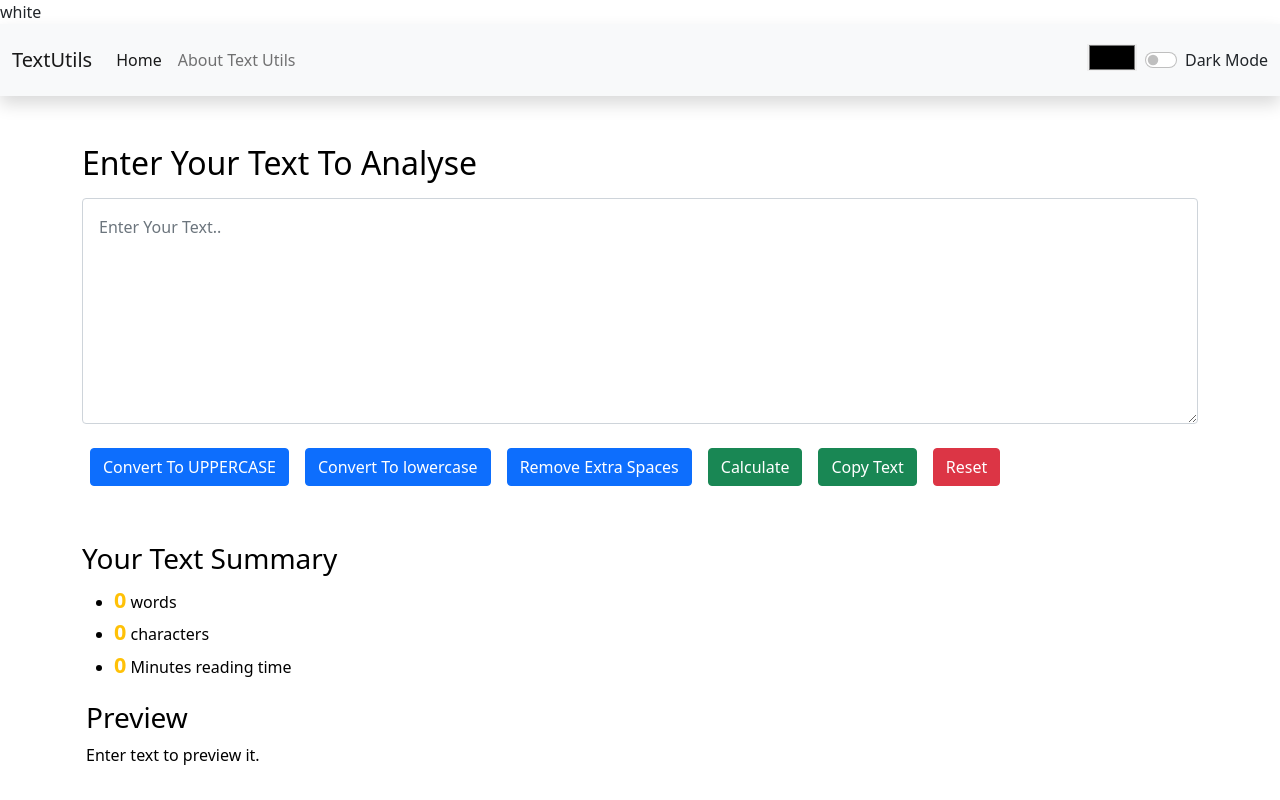
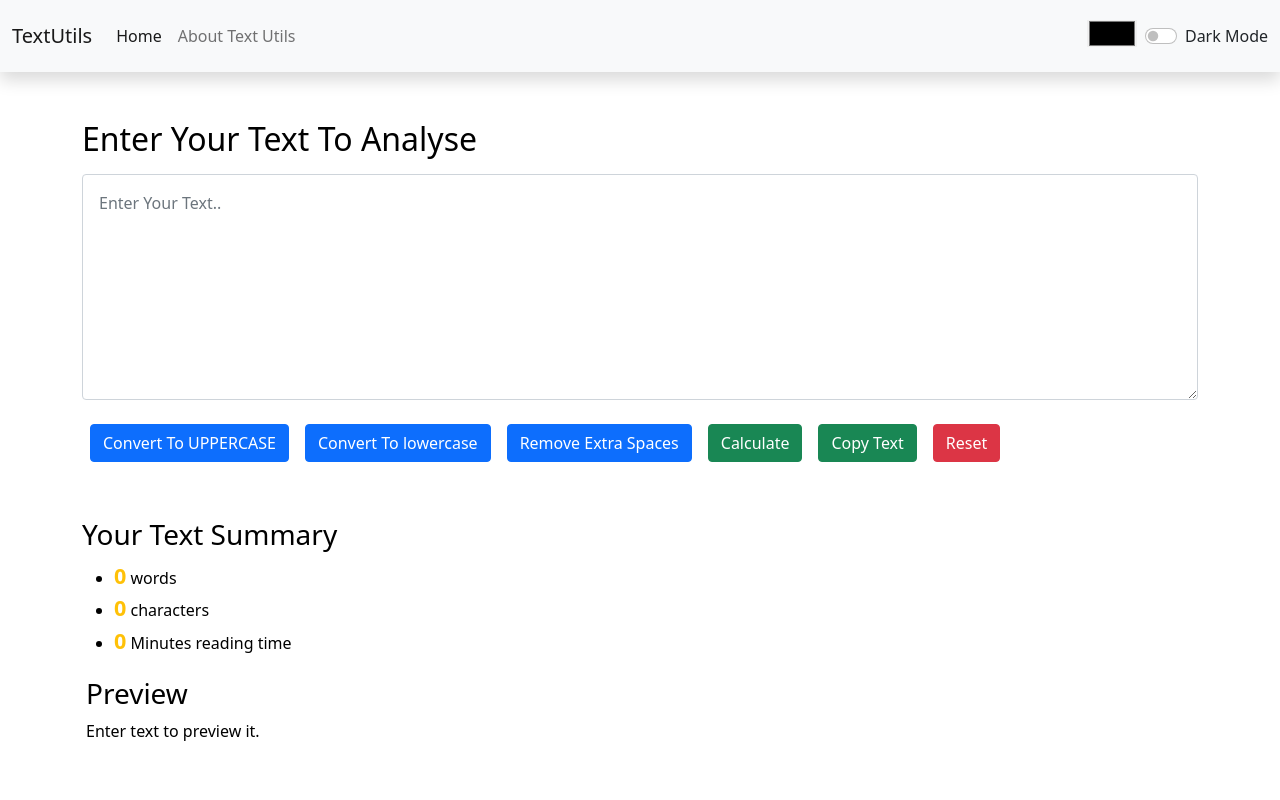
Before and after one commit to ArnabChatterjee20k/Text-Utils, a React (Create React App) app: page / in a window 1280 px wide. Shown: the top 800 px of the page. Built offline with nearby package versions, Linux system fonts and the light colour scheme.

Commit message:
corrected  custom color changer using useEffect hook

```diff
--- a/src/App.js
+++ b/src/App.js
@@ -1,4 +1,4 @@
-import { useState } from "react";
+import { useState , useEffect} from "react";
 import About from "./components/About";
 import Alert from "./components/Alert";
 import Navbar from "./components/Navbar";
@@ -24,25 +24,32 @@ function App() {
       setmode("dark")
       setbodymode("grey")
       console.log("Dark mode",bodymode)
-      // document.body.style.backgroundColor=bodymode
+      // document.body.style.backgroundColor=bodymode // it is not working as useState setter function repaints the ui and js is async in nature so repaint takes time so the bodymode value also takes time to change so it body color not getting the new color rather it gets the previous value. After repainting of the component bodymode gets the new value.
+      // better to use useEffect hook
       render_alert("success","Dark Mode Enabled")
     }
     else{
       setmode("light")
       setbodymode("white")
       console.log("Light mode",bodymode)
-      // document.body.style.backgroundColor=bodymode
+      // document.body.style.backgroundColor=bodymode  // it is not working as useState setter function repaints the ui and js is async in nature so repaint takes time so the bodymode value also takes time to change so it body color not getting the new color rather it gets the previous value. After repainting of the component bodymode gets the new value.
       render_alert("success","Light Mode Enabled")
     }
   }
 
   const toggle_body_color = (color)=>{
     setbodymode(color)
-    console.log(bodymode)
   }
+
+  // using useeffect hook to observe the bodymode state varible and execute the function when the state of body mode changes
+  useEffect(() => {
+    document.body.style.backgroundColor=bodymode;
+  }, [bodymode]);
+
   return (
     <div>
-      {document.body.style.backgroundColor=bodymode}
+      {/* It is not correct solution of changing body color as it will render the text of body mode as well. */}
+      {/* {document.body.style.backgroundColor=bodymode} */}
       <Navbar title="TextUtils" about_text="About Text Utils" search={false} mode={mode} toggle_function={toggle_mode} toggle_body_color = {toggle_body_color}/>
       <Alert alert={alert}/>
         <TextForm heading="Enter Your Text To Analyse" mode={mode} render_alert={render_alert} body_col={bodymode}/>
```
